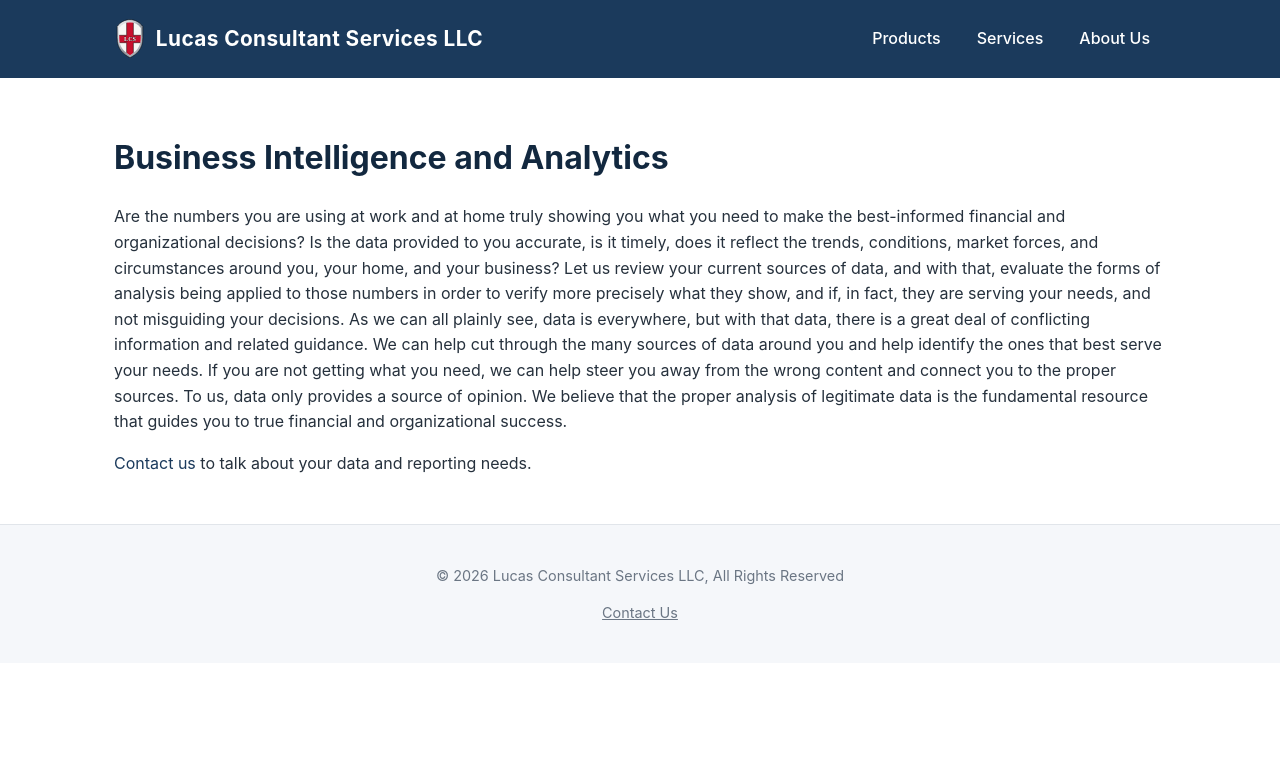
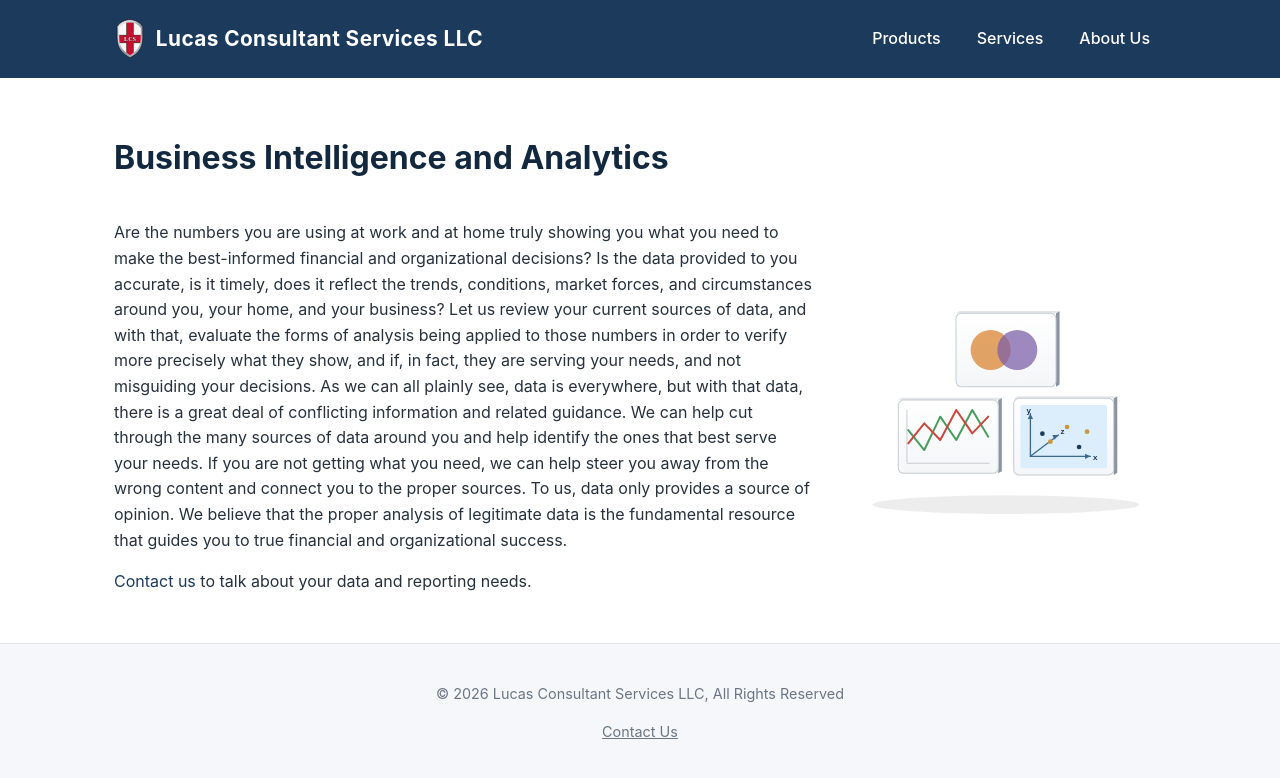
Before and after one commit to DrColorado/lucas-consulting-site, a Jekyll site: the page built from lucas-consulting-site/services/business-intelligence-analytics.md, in a window 1280 px wide. Shown: the top 778 px of the page. Built offline with Jekyll 4.4.1, drawn with Linux system fonts in a browser that asks for light colours.

Commit message:
bus intel and analytics

```diff
--- a/lucas-consulting-site/services/business-intelligence-analytics.md
+++ b/lucas-consulting-site/services/business-intelligence-analytics.md
@@ -6,6 +6,15 @@ permalink: /services/business-intelligence-analytics/
 
 # Business Intelligence and Analytics
 
+<div class="service-layout">
+<div class="service-text" markdown="1">
+
 Are the numbers you are using at work and at home truly showing you what you need to make the best-informed financial and organizational decisions? Is the data provided to you accurate, is it timely, does it reflect the trends, conditions, market forces, and circumstances around you, your home, and your business? Let us review your current sources of data, and with that, evaluate the forms of analysis being applied to those numbers in order to verify more precisely what they show, and if, in fact, they are serving your needs, and not misguiding your decisions. As we can all plainly see, data is everywhere, but with that data, there is a great deal of conflicting information and related guidance. We can help cut through the many sources of data around you and help identify the ones that best serve your needs. If you are not getting what you need, we can help steer you away from the wrong content and connect you to the proper sources. To us, data only provides a source of opinion. We believe that the proper analysis of legitimate data is the fundamental resource that guides you to true financial and organizational success.
 
 [Contact us]({{ '/about/contact/' | relative_url }}) to talk about your data and reporting needs.
+
+</div>
+<div class="service-illustration">
+<img src="{{ '/assets/images/service-business-intelligence.svg' | relative_url }}" alt="Illustration of three analytics charts arranged in a triangle: a red and green trend line chart, an overlapping orange and purple circle diagram, and a light blue three-axis chart, representing business intelligence and analytics">
+</div>
+</div>
```
Also changed, not shown: lucas-consulting-site/assets/images/service-business-intelligence.svg (added).
